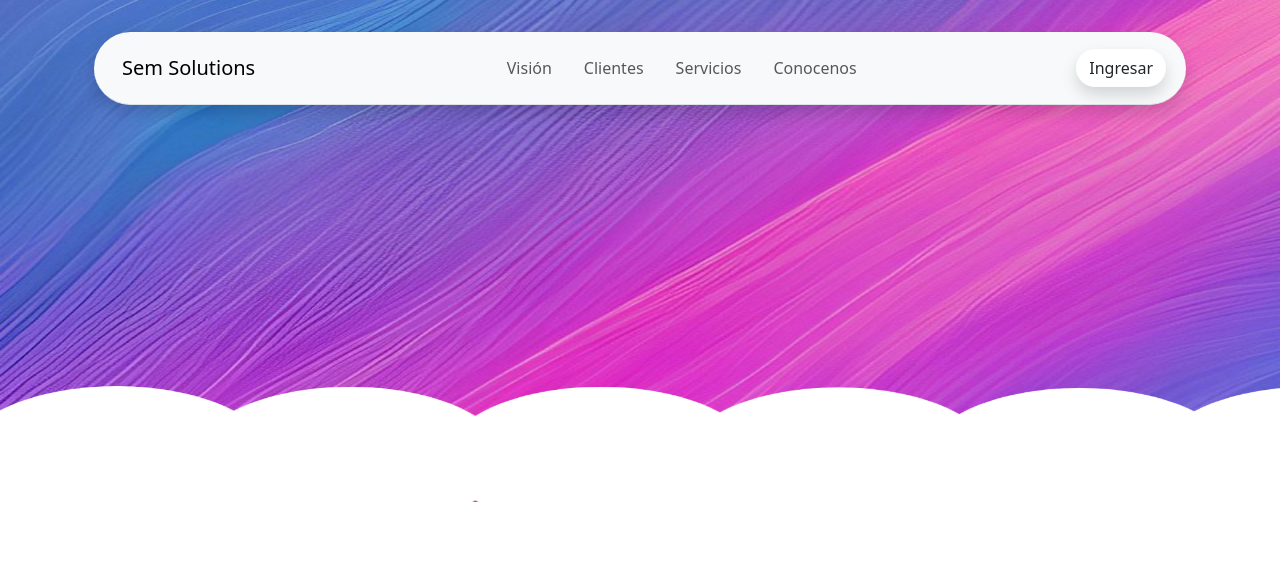
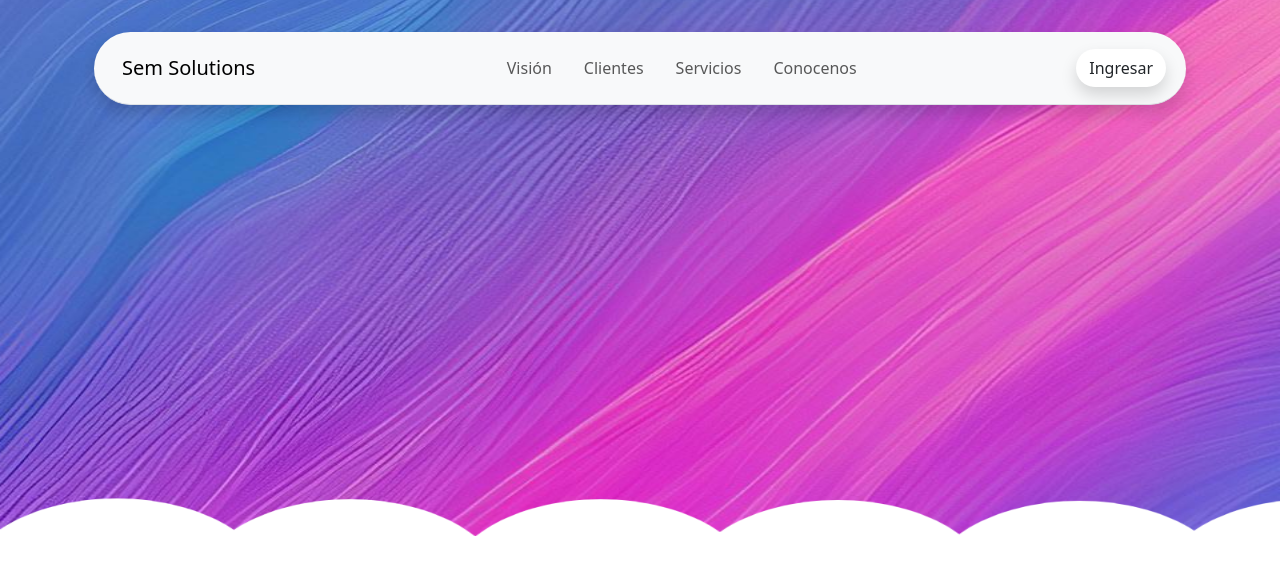
Before and after one commit to LeanRamirez/sem_solutions, a React (Vite) app: page / in a window 1280 px wide. Shown: the top 574 px of the page. Built offline with nearby package versions, Linux system fonts and the light colour scheme.

Commit message:
home position

```diff
--- a/src/App.jsx
+++ b/src/App.jsx
@@ -1,5 +1,6 @@
 import React from "react"
-import Navbar from './components/navbar/navbar'
+import Navbar from './components/navbar/navbar';
+import Home from './components/home/home';
 import 'bootstrap/dist/css/bootstrap.min.css';
 import 'bootstrap/dist/js/bootstrap.bundle';
 
@@ -7,7 +8,8 @@ function App() {
 
 
   return (
-     <div className="w-100">
+     <div >
+       <Home></Home>
       <Navbar/>
      </div>
   )
--- a/src/components/home/home.jsx
+++ b/src/components/home/home.jsx
@@ -0,0 +1,14 @@
+import style from './../home/home.module.css';
+import bg from './../../assets/bg1.png';
+
+const Home =() => {
+
+    return (
+        <div className={style.container}>
+            <img className={style.bgImage} src={bg} alt="" />
+        </div>
+
+    )
+}
+
+export default Home;
--- /dev/null
+++ b/src/components/home/home.module.css
@@ -0,0 +1,14 @@
+.container {
+    width: 100%;
+    height: 100vh;
+    position: absolute;
+}
+
+
+.bgImage {
+    height: 80%;
+    width: 100%;
+    position: absolute;
+    top: -15%;
+
+}
--- a/src/components/navbar/navbar.jsx
+++ b/src/components/navbar/navbar.jsx
@@ -1,6 +1,6 @@
 import React from "react";
-import style from "./navbar.module.css";
-import bg from "../../assets/bg1.png";
+// import style from "./navbar.module.css";
+// import bg from "../../assets/bg1.png";
 import 'bootstrap/dist/css/bootstrap.min.css';
 import 'bootstrap/dist/js/bootstrap.bundle';
 
@@ -9,7 +9,6 @@ const NavBar =()=>{
 
   return(
   <div>
-        <img className={style.bgImage} src={bg} alt="" />
         <div className="container position-sticky z-index-sticky top-0 bg-gradient-primary min-vh-100 mt-3">
             <div className="row">
                 <div className="col-12">
--- a/src/components/navbar/navbar.module.css
+++ /dev/null
@@ -1,7 +0,0 @@
-
-.bgImage {
-    height: 75vw;
-    position: absolute;
-    top: -272px;
-    width: 100%;
-}
```
Also changed, not shown: src/assets/bg1.png, src/components/home/home.css (deleted).
